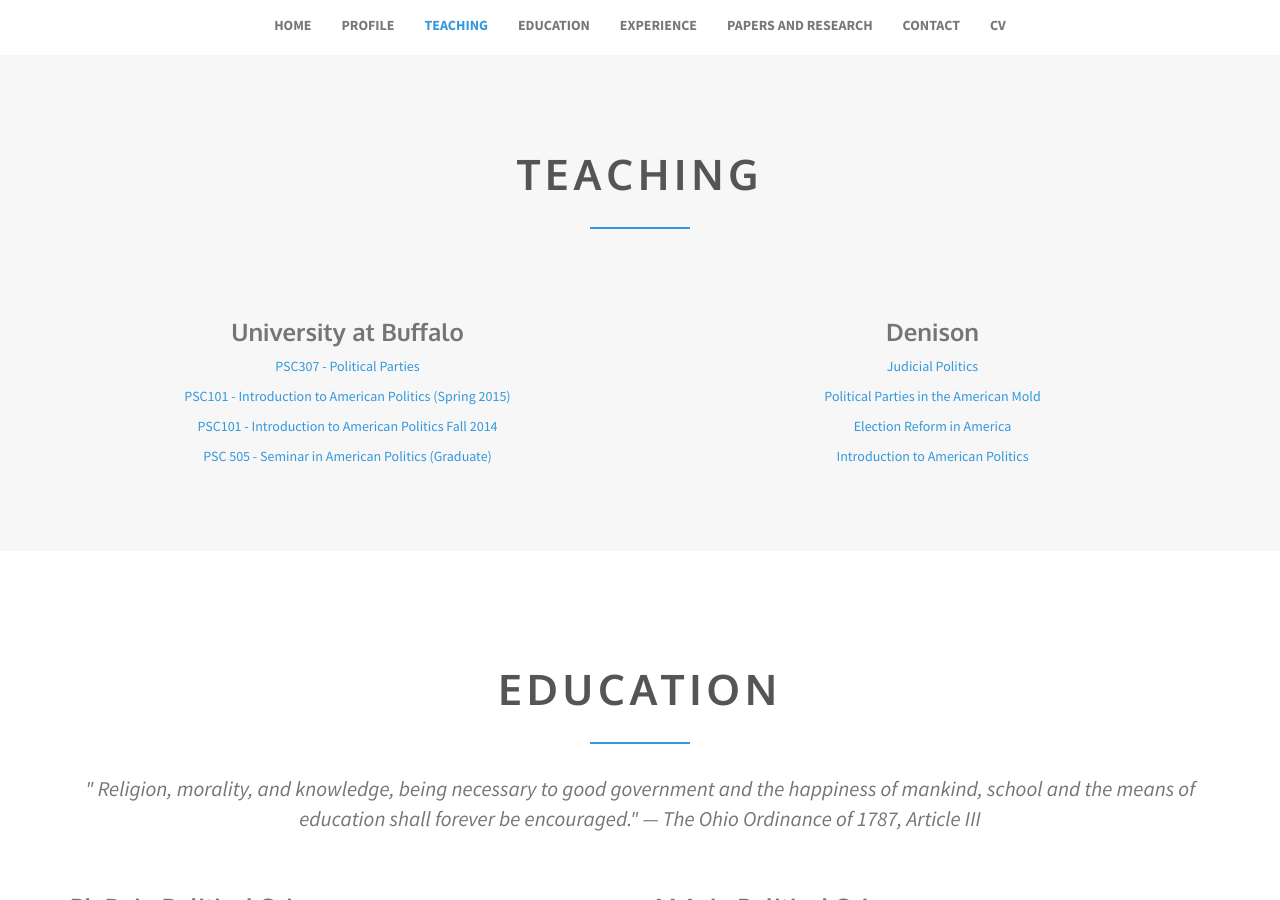
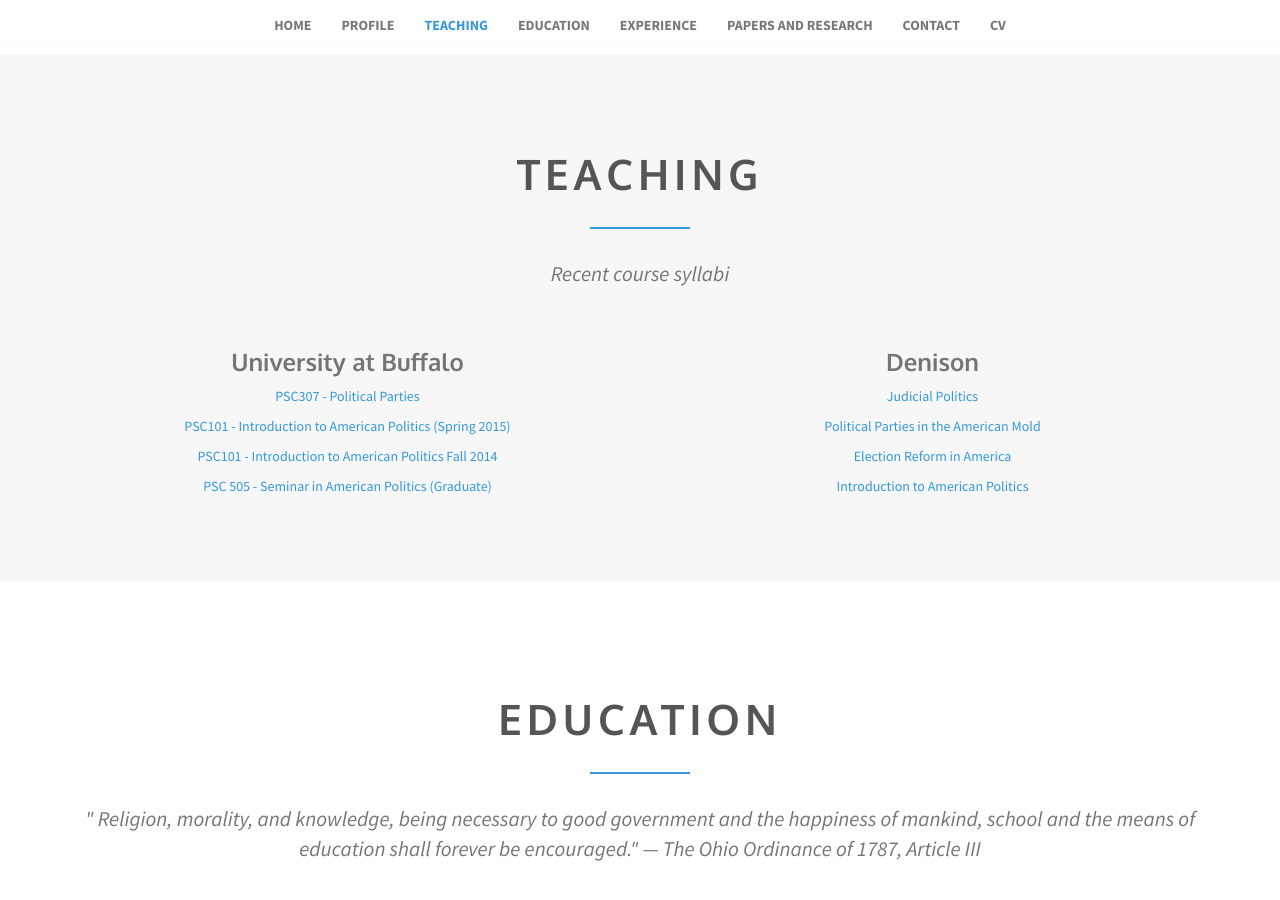
Before and after one commit to neiheisel/neiheisel.github.io, a Jekyll site: the page built from index.html, in a window 1280 px wide and 900 px high, scrolled down 1686 px. Built offline with Jekyll 4.4.1, drawn with Linux system fonts in a browser that asks for light colours.

Commit message:
Updated '_includes/sections/teaching.html' via CloudCannon

```diff
--- a/_includes/sections/teaching.html
+++ b/_includes/sections/teaching.html
@@ -4,7 +4,7 @@
       <header class="section-header">
           <h2 class="section-title editable"><span>Teaching</span></h2>
           <div class="spacer"></div>
-          <p class="section-subtitle quote editable"></p>
+          <p class="section-subtitle quote editable">Recent course syllabi</p>
       </header>
       <div class="row">
           <div class="col-md-6">
```
